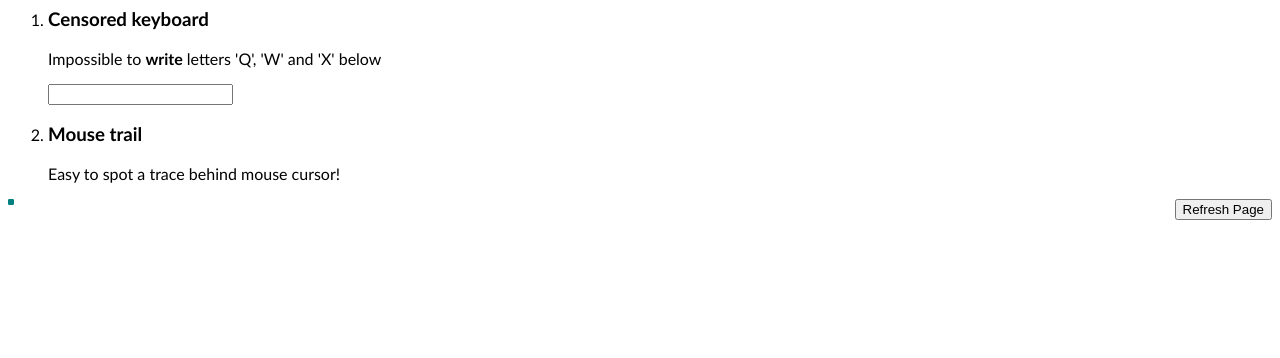
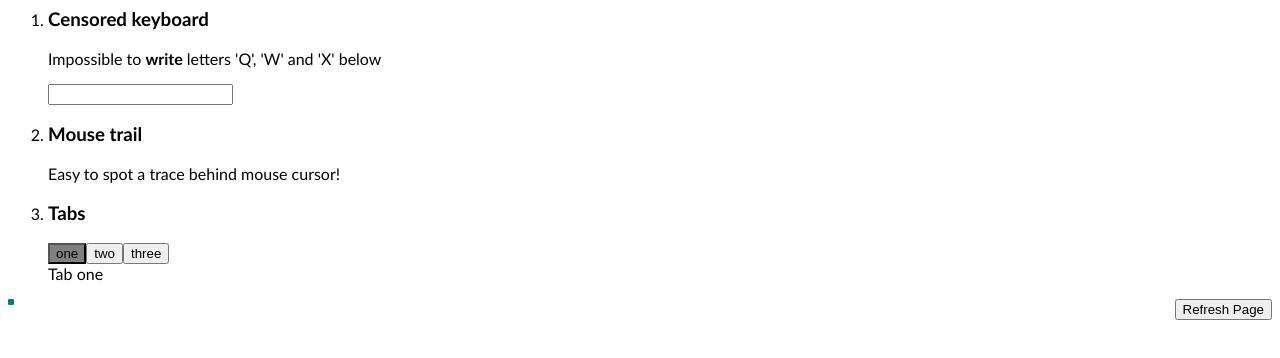
Before and after one commit to michalandrzejczak/eloquentJavascript_exercises, a plain HTML site: page handling_events.html in a window 1280 px wide. Drawn offline with Linux system fonts and the light colour scheme.

Commit message:
Update handling_events.html

```diff
--- a/handling_events.html
+++ b/handling_events.html
@@ -38,6 +38,47 @@
 	current = (current+1) % max.length;
 	});
 	</script>
+<li><h3>Tabs</h3></li>
+<!-- Tabs exercise made with help of the solution to the exercise  -->
+<div id="wrapper">
+  <div data-tabname="one">Tab one</div>
+  <div data-tabname="two">Tab two</div>
+  <div data-tabname="three">Tab three</div>
+</div>
+<script>
+function asTabs(node) {
+    var children = [];
+	  for (var i=0; i < node.childNodes.length; i++) {
+		  var child = node.childNodes[i];
+		  if (child.nodeType == document.ELEMENT_NODE)
+			  children.push(child);
+	  }
+	  var tabList = document.createElement("div");
+	  children.forEach(function(tab, i) {
+		  var button = document.createElement("button");
+		  button.textContent = tab.getAttribute("data-tabname");
+		  button.addEventListener("click", function() { selectTab(i) });
+		  tabList.appendChild(button);
+	  });
+  		  node.insertBefore(tabList, node.firstChild);
+ 	function selectTab(n) {
+		children.forEach(function(tab, i) {
+        if (i == n)
+          tab.style.display = "";
+        else
+          tab.style.display = "none";
+      	});
+      for (var i = 0; i < tabList.childNodes.length; i++) {
+        if (i == n)
+          tabList.childNodes[i].style.background = "gray";
+        else
+          tabList.childNodes[i].style.background = "";
+      };
+    };
+    selectTab(0);
+  };
+  asTabs(document.querySelector("#wrapper"));
+</script>
 </ol>
 <div style="float: right">
 <input type="button" value="Refresh Page" onClick="window.location.reload()">
```
